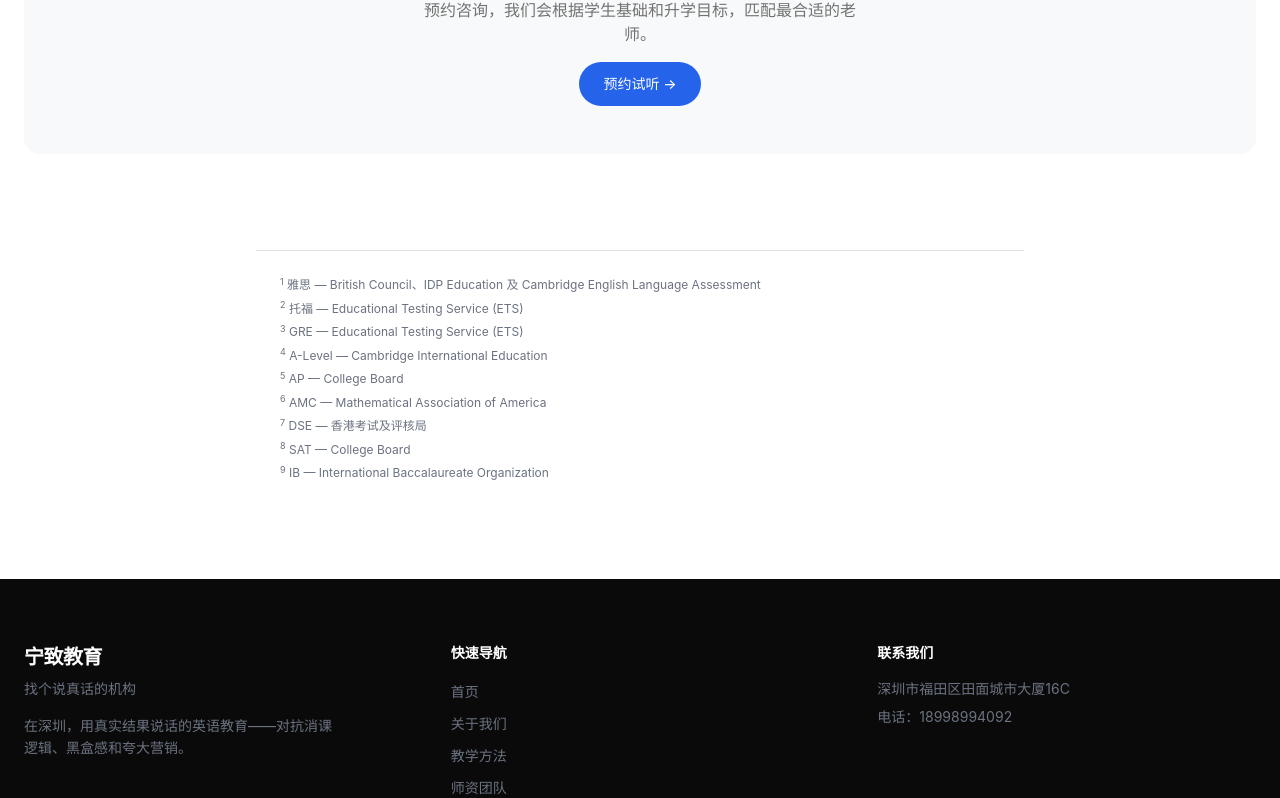
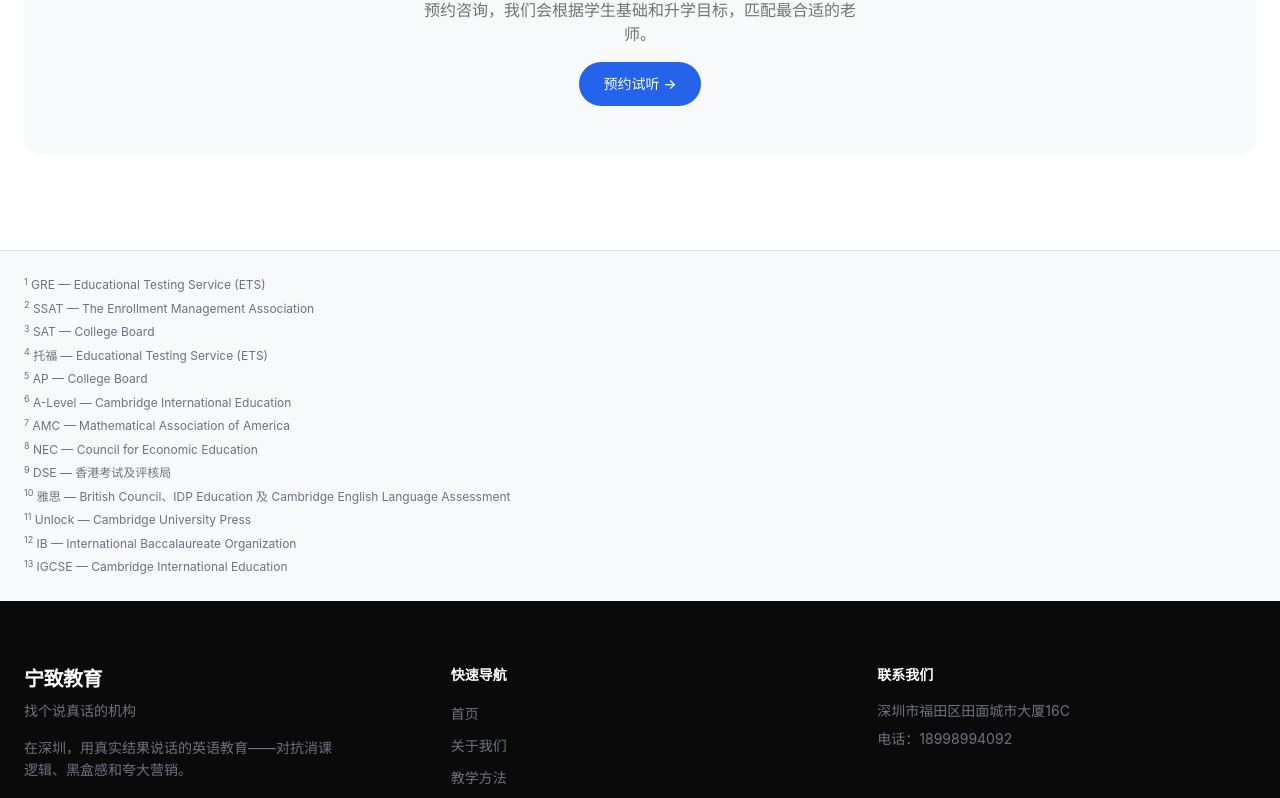
Before and after one commit to dongruiyue/ningzhi-education, a Next.js app: page /teachers in a window 1280 px wide. Shown: the part 2006-2804 px from the top of the page. Built offline with nearby package versions, Linux system fonts and the light colour scheme.

Commit message:
fix: move PageNotes to centralized PageNotesBar in layout, between main and footer

```diff
--- a/src/app/about/page.tsx
+++ b/src/app/about/page.tsx
@@ -1,6 +1,5 @@
 import type { Metadata } from "next";
 import { BRAND } from "@/lib/constants";
-import { PageNotes } from "@/components/ui/PageNotes";
 
 export const metadata: Metadata = {
   title: "关于宁致",
@@ -253,9 +252,6 @@ export default function AboutPage() {
           </p>
         </div>
       </section>
-      <PageNotes items={[
-    { num: 1, name: '雅思', owner: 'British Council、IDP Education 及 Cambridge English Language Assessment' }
-      ]} />
 
     </div>
   );
--- a/src/app/adult/page.tsx
+++ b/src/app/adult/page.tsx
@@ -2,7 +2,6 @@ import type { Metadata } from "next";
 import { ManualLayout } from "@/components/manual/ManualLayout";
 import { ChapterSection } from "@/components/manual/ChapterSection";
 import { ComparisonTable } from "@/components/manual/ComparisonTable";
-import { PageNotes } from "@/components/ui/PageNotes";
 
 export const metadata: Metadata = {
   title: "成人英语",
--- a/src/app/cases/page.tsx
+++ b/src/app/cases/page.tsx
@@ -1,6 +1,5 @@
 import type { Metadata } from "next";
 import Link from "next/link";
-import { PageNotes } from "@/components/ui/PageNotes";
 
 export const metadata: Metadata = {
   title: "出分案例",
@@ -290,15 +289,6 @@ export default function CasesPage() {
           </Link>
         </div>
       </section>
-      <PageNotes items={[
-    { num: 1, name: '雅思', owner: 'British Council、IDP Education 及 Cambridge English Language Assessment' },
-      { num: 2, name: 'KET', owner: 'Cambridge English Language Assessment' },
-      { num: 3, name: 'PET', owner: 'Cambridge English Language Assessment' },
-      { num: 4, name: 'Unlock', owner: 'Cambridge University Press' },
-      { num: 5, name: 'Reading Explorer', owner: 'National Geographic Learning' },
-      { num: 6, name: 'Great Writing', owner: 'National Geographic Learning' },
-      { num: 7, name: 'Pathways', owner: 'National Geographic Learning' }
-      ]} />
 
     </div>
   );
--- a/src/app/k12/page.tsx
+++ b/src/app/k12/page.tsx
@@ -4,7 +4,6 @@ import { ChapterSection } from "@/components/manual/ChapterSection";
 import { CaseCard } from "@/components/manual/CaseCard";
 import { FAQItem } from "@/components/manual/FAQItem";
 import { ComparisonTable } from "@/components/manual/ComparisonTable";
-import { PageNotes } from "@/components/ui/PageNotes";
 
 export const metadata: Metadata = {
   title: "校内提升 / 能力素养",
--- a/src/app/layout.tsx
+++ b/src/app/layout.tsx
@@ -3,6 +3,7 @@ import "./globals.css";
 import { Header } from "@/components/layout/Header";
 import { Footer } from "@/components/layout/Footer";
 import { DesignModeToggle } from "@/components/ui/DesignModeToggle";
+import { PageNotesBar } from "@/components/ui/PageNotesBar";
 
 export const metadata: Metadata = {
   title: {
@@ -34,6 +35,7 @@ export default function RootLayout({
       <body className="min-h-full flex flex-col bg-white text-neutral-900">
         <Header />
         <main className="flex-1">{children}</main>
+        <PageNotesBar />
         <Footer />
         <DesignModeToggle />
       </body>
--- a/src/app/methodology/page.tsx
+++ b/src/app/methodology/page.tsx
@@ -1,6 +1,5 @@
 import type { Metadata } from "next";
 import Link from "next/link";
-import { PageNotes } from "@/components/ui/PageNotes";
 
 export const metadata: Metadata = {
   title: "雅思<sup>1</sup>教学方法论",
@@ -459,9 +458,6 @@ export default function MethodologyPage() {
           查看留学英语课程 →
         </Link>
       </section>
-      <PageNotes items={[
-    { num: 1, name: '雅思', owner: 'British Council、IDP Education 及 Cambridge English Language Assessment' }
-      ]} />
 
     </div>
   );
--- a/src/app/study-abroad/page.tsx
+++ b/src/app/study-abroad/page.tsx
@@ -4,7 +4,6 @@ import { ManualLayout } from "@/components/manual/ManualLayout";
 import { ChapterSection } from "@/components/manual/ChapterSection";
 import { CaseCard } from "@/components/manual/CaseCard";
 import { FAQItem } from "@/components/manual/FAQItem";
-import { PageNotes } from "@/components/ui/PageNotes";
 
 export const metadata: Metadata = {
   title: "留学英语",
--- a/src/app/teachers/page.tsx
+++ b/src/app/teachers/page.tsx
@@ -1,6 +1,5 @@
 import type { Metadata } from "next";
 import { TeacherGrid } from "./TeacherGrid";
-import { PageNotes } from "@/components/ui/PageNotes";
 
 export const metadata: Metadata = {
   title: "师资团队",
@@ -49,17 +48,6 @@ export default function TeachersPage() {
           预约试听 →
         </a>
       </section>
-      <PageNotes items={[
-    { num: 1, name: '雅思', owner: 'British Council、IDP Education 及 Cambridge English Language Assessment' },
-      { num: 2, name: '托福', owner: 'Educational Testing Service (ETS)' },
-      { num: 3, name: 'GRE', owner: 'Educational Testing Service (ETS)' },
-      { num: 4, name: 'A-Level', owner: 'Cambridge International Education' },
-      { num: 5, name: 'AP', owner: 'College Board' },
-      { num: 6, name: 'AMC', owner: 'Mathematical Association of America' },
-      { num: 7, name: 'DSE', owner: '香港考试及评核局' },
-      { num: 8, name: 'SAT', owner: 'College Board' },
-      { num: 9, name: 'IB', owner: 'International Baccalaureate Organization' }
-      ]} />
 
     </div>
   );
--- a/src/components/landing/ProductLines.tsx
+++ b/src/components/landing/ProductLines.tsx
@@ -2,7 +2,6 @@ import Link from "next/link";
 import { Card } from "@/components/ui/Card";
 import { Badge } from "@/components/ui/Badge";
 import { PRODUCT_LINES } from "@/lib/constants";
-import { PageNotes } from "@/components/ui/PageNotes";
 
 export function ProductLines() {
   return (
@@ -52,18 +51,6 @@ export function ProductLines() {
           ))}
         </div>
       </div>
-
-      <PageNotes items={[
-    { num: 1, name: 'IELTS', owner: 'British Council、IDP Education 及 Cambridge English Language Assessment' },
-    { num: 2, name: 'KET', owner: 'Cambridge English Language Assessment' },
-    { num: 3, name: 'PET', owner: 'Cambridge English Language Assessment' },
-    { num: 4, name: 'Unlock', owner: 'Cambridge University Press' },
-    { num: 5, name: 'Pathways', owner: 'National Geographic Learning' },
-    { num: 6, name: 'Power Up', owner: 'Cambridge University Press' },
-    { num: 7, name: 'Reading Explorer', owner: 'National Geographic Learning' },
-    { num: 8, name: 'Great Writing', owner: 'National Geographic Learning' },
-    { num: 9, name: '雅思', owner: 'British Council、IDP Education 及 Cambridge English Language Assessment' },
-      ]} />
     </section>
 
   );
--- /dev/null
+++ b/src/components/ui/PageNotesBar.tsx
@@ -0,0 +1,84 @@
+"use client";
+
+import { usePathname } from "next/navigation";
+
+const NOTES: Record<string, Array<{ num: number; name: string; owner: string }>> = {
+  "/": [
+    { num: 1, name: "IELTS", owner: "British Council、IDP Education 及 Cambridge English Language Assessment" },
+    { num: 2, name: "KET", owner: "Cambridge English Language Assessment" },
+    { num: 3, name: "PET", owner: "Cambridge English Language Assessment" },
+    { num: 4, name: "Unlock", owner: "Cambridge University Press" },
+    { num: 5, name: "Pathways", owner: "National Geographic Learning" },
+    { num: 6, name: "Power Up", owner: "Cambridge University Press" },
+    { num: 7, name: "Reading Explorer", owner: "National Geographic Learning" },
+    { num: 8, name: "Great Writing", owner: "National Geographic Learning" },
+    { num: 9, name: "雅思", owner: "British Council、IDP Education 及 Cambridge English Language Assessment" },
+  ],
+  "/k12": [
+    { num: 1, name: "Unlock", owner: "Cambridge University Press" },
+    { num: 2, name: "Pathways", owner: "National Geographic Learning" },
+    { num: 3, name: "Power Up", owner: "Cambridge University Press" },
+    { num: 4, name: "Reading Explorer", owner: "National Geographic Learning" },
+    { num: 5, name: "Great Writing", owner: "National Geographic Learning" },
+    { num: 6, name: "KET", owner: "Cambridge English Language Assessment" },
+    { num: 7, name: "PET", owner: "Cambridge English Language Assessment" },
+    { num: 8, name: "FCE", owner: "Cambridge English Language Assessment" },
+  ],
+  "/study-abroad": [
+    { num: 1, name: "雅思", owner: "British Council、IDP Education 及 Cambridge English Language Assessment" },
+    { num: 2, name: "IELTS", owner: "British Council、IDP Education 及 Cambridge English Language Assessment" },
+  ],
+  "/about": [
+    { num: 1, name: "雅思", owner: "British Council、IDP Education 及 Cambridge English Language Assessment" },
+  ],
+  "/teachers": [
+    { num: 1, name: "GRE", owner: "Educational Testing Service (ETS)" },
+    { num: 2, name: "SSAT", owner: "The Enrollment Management Association" },
+    { num: 3, name: "SAT", owner: "College Board" },
+    { num: 4, name: "托福", owner: "Educational Testing Service (ETS)" },
+    { num: 5, name: "AP", owner: "College Board" },
+    { num: 6, name: "A-Level", owner: "Cambridge International Education" },
+    { num: 7, name: "AMC", owner: "Mathematical Association of America" },
+    { num: 8, name: "NEC", owner: "Council for Economic Education" },
+    { num: 9, name: "DSE", owner: "香港考试及评核局" },
+    { num: 10, name: "雅思", owner: "British Council、IDP Education 及 Cambridge English Language Assessment" },
+    { num: 11, name: "Unlock", owner: "Cambridge University Press" },
+    { num: 12, name: "IB", owner: "International Baccalaureate Organization" },
+    { num: 13, name: "IGCSE", owner: "Cambridge International Education" },
+  ],
+  "/cases": [
+    { num: 1, name: "雅思", owner: "British Council、IDP Education 及 Cambridge English Language Assessment" },
+    { num: 2, name: "KET", owner: "Cambridge English Language Assessment" },
+    { num: 3, name: "PET", owner: "Cambridge English Language Assessment" },
+    { num: 4, name: "Unlock", owner: "Cambridge University Press" },
+    { num: 5, name: "Reading Explorer", owner: "National Geographic Learning" },
+    { num: 6, name: "Great Writing", owner: "National Geographic Learning" },
+    { num: 7, name: "Pathways", owner: "National Geographic Learning" },
+  ],
+  "/methodology": [
+    { num: 1, name: "雅思", owner: "British Council、IDP Education 及 Cambridge English Language Assessment" },
+  ],
+  "/adult": [
+    { num: 1, name: "雅思", owner: "British Council、IDP Education 及 Cambridge English Language Assessment" },
+    { num: 2, name: "IELTS", owner: "British Council、IDP Education 及 Cambridge English Language Assessment" },
+    { num: 3, name: "Interchange", owner: "Cambridge University Press" },
+  ],
+};
+
+export function PageNotesBar() {
+  const pathname = usePathname();
+  const items = NOTES[pathname] || NOTES["/"];
+  if (!items || items.length === 0) return null;
+
+  return (
+    <div className="border-t border-neutral-200 bg-neutral-50">
+      <div className="max-w-7xl mx-auto px-6 py-6 text-xs text-neutral-400 leading-relaxed space-y-1">
+        {items.map(({ num, name, owner }) => (
+          <p key={num}>
+            <sup className="text-neutral-400">{num}</sup> {name} — {owner}
+          </p>
+        ))}
+      </div>
+    </div>
+  );
+}
```
